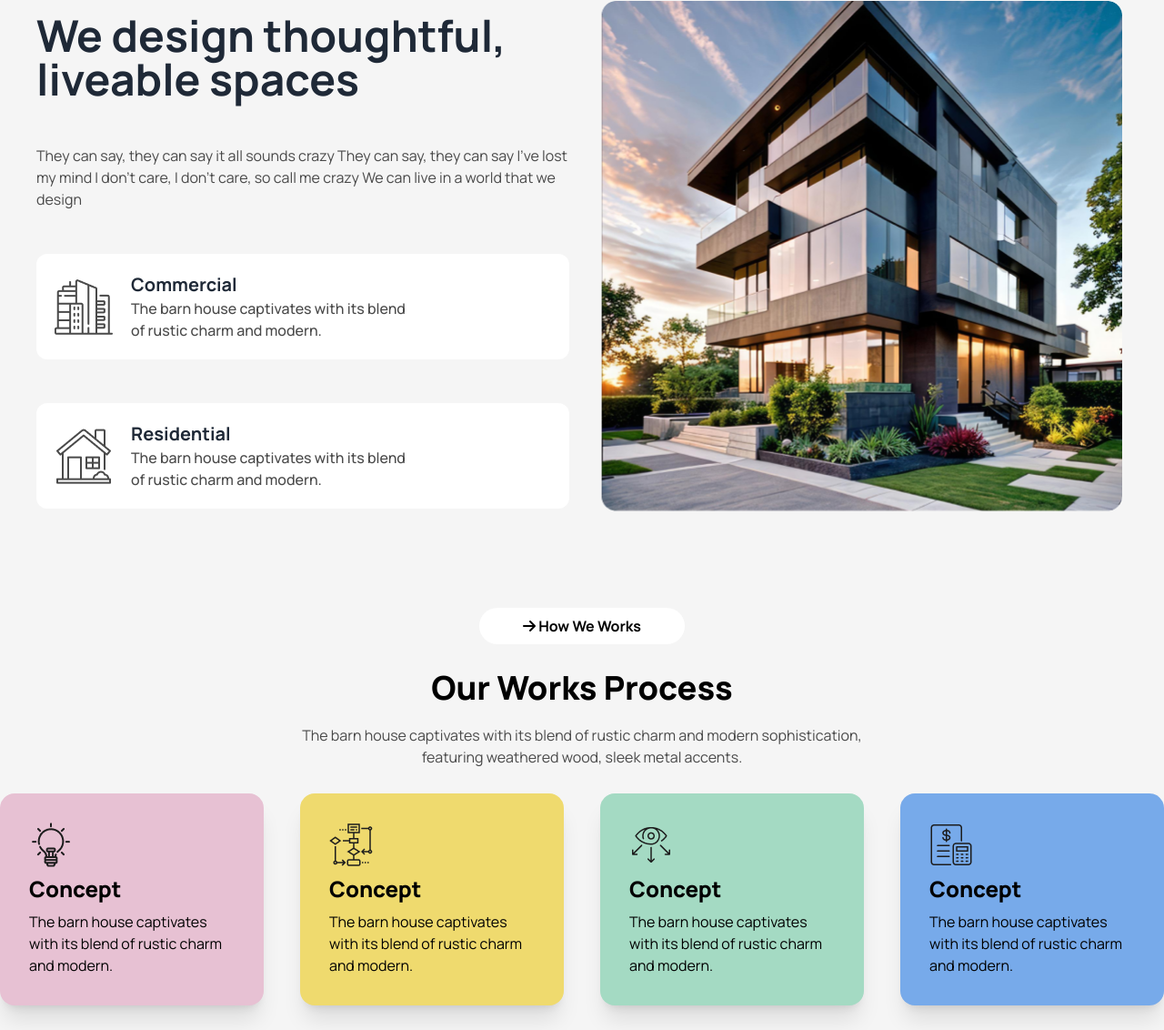
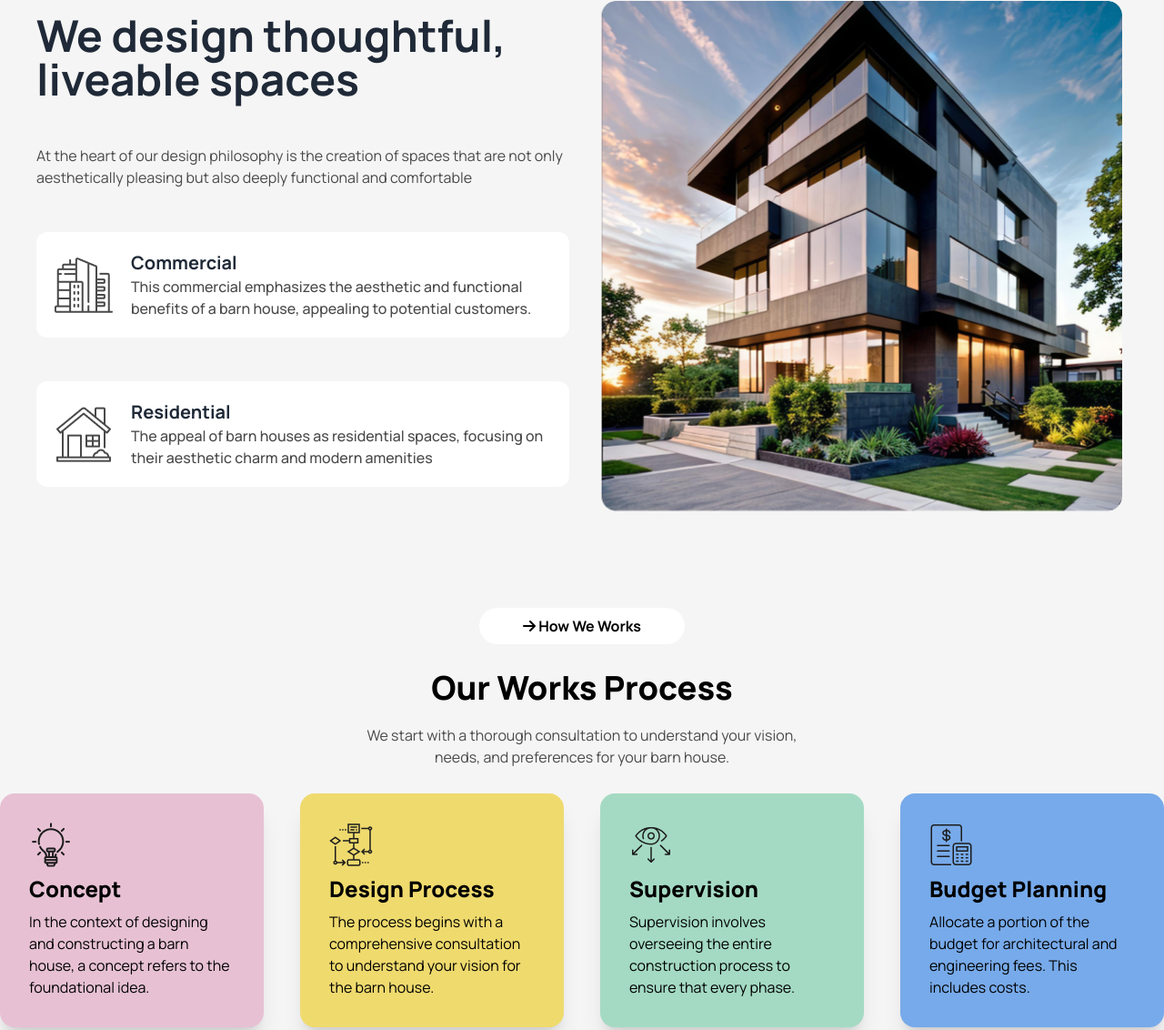
Before and after one commit to MeghlaB/Assingment-03, a plain HTML site: page index.html in a window 1280 px wide. Shown: the part 895-2027 px from the top of the page at 91% size. Drawn offline with nearby package versions, Linux system fonts and the light colour scheme.

Commit message:
description added

```diff
--- a/index.html
+++ b/index.html
@@ -89,15 +89,15 @@
             </div>
           </div>
           <!-- banner -->
-          <div class="text-center space-y-9 py-4  lg:px-0 ">
+          <div class="text-center space-y-9 py-4  px-3 lg:px-0 ">
             <!-- banner-image -->
             <div class="flex justify-center">
               <img src="./assets/banner.png" alt="">
             </div>
             <!-- text-container -->
-             <div class="space-y-5">
+             <div class="space-y-5 ">
                 <h2 class=" text-3xl lg:text-6xl font-extrabold text-black">A barn house of this design has a <br> striking appearance</h2>
-                <p class="text-dark">The barn house captivates with its blend of rustic charm and modern sophistication, featuring weathered wood, <br>sleek metal accents, and large windows that flood the space with natural light.</p>
+                <p class="text-dark">This barn house design features a blend of timeless elegance and simplicity. The exterior  showcases  <br> classic barn elements,  such as a gabled roof and exposed timber framing.</p>
                 <button class="btn btn-wide rounded-3xl text-xl w-80 lg:w-52 font-extrabold hover:bg-primary bg-[#ABEF5F80]">View Details <i class="fa-solid fa-arrow-right   border px-2 py-2 rounded-full w-[35px] h-[35px] bg-primary -rotate-45"></i></button>
              </div>
           </div>
@@ -114,22 +114,19 @@
         <div class=" container mx-auto px-3 lg:px-10  grid grid-cols-1 lg:grid-cols-2 gap-7">
           <div class="pt-5 lg:pt-5 space-y-12 ">
             <h3 class=" text-2xl text-center lg:text-5xl lg:text-left space-y-10 font-bold">We design thoughtful, liveable spaces</h3>
-            <p class="text-dark text-base text-center lg:text-left"> They can say, they can say it all sounds crazy
-              They can say, they can say I've lost my mind
-              I don't care, I don't care, so call me crazy
-              We can live in a world that we design</p>
-              <div class="flex items-center bg-white rounded-xl px-5 py-5 space-x-5">
+            <p class="text-dark text-base text-center lg:text-left"> At the heart of our design philosophy is the creation of spaces that are not only aesthetically pleasing but also deeply functional and comfortable</p>
+            <div class="flex items-center bg-white rounded-xl px-5 py-5 space-x-5">
                  <img src="./assets/commercial.png" alt="">
                   <div class="">
                     <h1 class="text-xl font-bold">Commercial</h1>
-                    <p class="text-dark font-medium">The barn house captivates with its blend <br> of rustic charm and modern.</p>
+                    <p class="text-dark font-medium text-left">This commercial emphasizes the aesthetic and functional benefits of a barn house, appealing to potential customers.</p>
                   </div>
             </div>
             <div class="flex items-center bg-white rounded-xl px-2 py-2 lg:px-5 lg:py-5 space-x-5">
                  <img src="./assets/residential.png" alt="">
                   <div>
                     <h1 class="text-xl font-bold">Residential</h1>
-                    <p class="text-dark font-medium ">The barn house captivates with its blend <br> of rustic charm and modern.</p>
+                    <p class="text-dark font-medium text-left ">The appeal of barn houses as residential spaces, focusing on their aesthetic charm and modern amenities</p>
                   </div>
             </div>
           </div>
@@ -146,7 +143,7 @@
         <!-- titile -->
         <div class="text-center space-y-5 px-2 py-2 lg:px-0 lg:py-0">
           <h3 class="text-3xl lg:text-4xl font-extrabold text-black">Our Works Process</h3>
-          <p class="text-dark text-bs">The barn house captivates with its blend of rustic charm and modern  sophistication, <br> featuring weathered wood, sleek metal accents.</p>
+          <p class="text-dark text-bs">We start with a thorough consultation to  understand your vision, <br> needs, and preferences for your barn house.</p>
         </div>
         <!-- card-design -->
         <div class=" px-5 lg:px-0 lg:grid  grid-cols-1 lg:grid-cols-4 gap-10 flex flex-col items-center justify-center">
@@ -155,31 +152,31 @@
             <div class="card-body">
               <img class="w-12" src="./assets/concept.png" alt="">
               <h2 class="card-title text-black text-2xl font-extrabold">Concept</h2>
-              <p class="text-bs text-black">The barn house captivates with its blend of rustic charm and modern.</p>
+              <p class="text-bs text-black">In the context of designing and constructing a barn house, a concept refers to the foundational idea.</p>
             </div>
           </div>
           <!-- card2 -->
           <div class="card bg-base-100 bg-card2  shadow-xl">
             <div class="card-body">
               <img class="w-12" src="./assets/flow-chart.png" alt="">
-              <h2 class="card-title text-black text-2xl font-extrabold">Concept</h2>
-              <p class="text-bs text-black">The barn house captivates with its blend of rustic charm and modern.</p>
+              <h2 class="card-title text-black text-2xl font-extrabold">Design Process</h2>
+              <p class="text-bs text-black">The process begins with a comprehensive consultation to understand your vision for the barn house.</p>
             </div>
           </div>
           <!-- card3 -->
            <div class="card bg-base-100 bg-card3  shadow-xl">
             <div class="card-body">
               <img class="w-12" src="./assets/vision.png" alt="">
-              <h2 class="card-title text-black text-2xl font-extrabold">Concept</h2>
-              <p class="text-bs text-black">The barn house captivates with its blend of rustic charm and modern.</p>
+              <h2 class="card-title text-black text-2xl font-extrabold">Supervision</h2>
+              <p class="text-bs text-black">Supervision involves overseeing the entire construction process to ensure that every phase. </p>
             </div>
           </div>
           <!-- card4 -->
          <div class="card bg-base-100 bg-card4  shadow-xl">
             <div class="card-body">
               <img class="w-12" src="./assets/budget-planning.png" alt="">
-              <h2 class="card-title text-black text-2xl font-extrabold">Concept</h2>
-              <p class="text-bs text-black">The barn house captivates with its blend of rustic charm and modern.</p>
+              <h2 class="card-title text-black text-2xl font-extrabold">Budget Planning</h2>
+              <p class="text-bs text-black">Allocate a portion of the budget for architectural and engineering fees. This includes costs.</p>
             </div>
           </div>
         </div>
@@ -190,7 +187,7 @@
         <div class="text-center space-y-4 px-3 lg:px-0">
           <button class=" border border-none bg-[#ABEF5F33] rounded-full px-12 py-2 font-bold text-bs text-black"><i class="fa-solid fa-arrow-right"></i>Explore our Latest works</button>
           <h1 class=" text-3xl capitalize lg:text-5xl font-extrabold">Our Latest Portfolio</h1>
-          <p class="tect-dark">The barn house captivates with its blend of rustic charm and modern sophistication, <br> featuring weathered wood, sleek metal accents.</p>
+          <p class="tect-dark">These homes feature traditional barn aesthetics paired with contemporary amenities, <br> creating a unique and inviting living space..</p>
         </div>
         <!-- card -->
         <div
@@ -202,7 +199,7 @@
                 </div>
                 <div class=" w-full lg:w-[60%]">
                     <h1 class="text-4xl font-extrabold text-black">Commercial</h1>
-                    <p class="text[18px] ">The barn house captivates with its blend of rustic charm and modern. The barn house captivates with its blend of rustic charm and modern .</p>
+                    <p class="text[18px] ">Our barn houses feature classic architectural elements such as exposed timber beams, spacious open plans, and high ceilings.</p>
                     <button class="py-4 text-xl font-extrabold text-black items-center flex gap-3 hover:bg-primary hover:p-4 hover:rounded-lg">View details  <i class="fa-solid fa-arrow-right text-xl  border px-3 py-1 rounded-full w-[40px] h-[40px] bg-primary -rotate-45"></i></button>
                 </div>
             </div>
@@ -220,7 +217,7 @@
                 </div>
                 <div class="w-full lg:w-[60%]">
                     <h1 class="text-4xl pt-3 font-extrabold text-black">Commercial</h1>
-                    <p class="text-[18px]">The barn house captivates with its blend of rustic charm and modern. The barn house captivates with its blend of rustic charm and modern.</p>
+                    <p class="text-[16px]">Our barn houses offer exceptional value by combining classic design with modern functionality, making them a smart investment.</p>
                     <button class="py-4 text-xl font-extrabold text-black items-center flex gap-3 hover:bg-primary hover:p-4 hover:rounded-lg">View details  <i class="fa-solid fa-arrow-right text-xl  border px-3 py-1 rounded-full w-[40px] h-[40px] bg-primary hover:bg-red-950 -rotate-45"></i></button>
                 </div>
             </div>
@@ -312,7 +309,7 @@
           <div class="pt-5 text-center space-y-5 " >
             <button class=" border bg-[#ABEF5F33] rounded-full px-12 py-2 font-bold text-bs text-black"><i class="fa-solid fa-arrow-right"></i>  Let's Contact</button>
                <h3 class=" text-2xl lg:text-5xl font-extrabold text-black">Let’s Discuss Next Project</h3>
-               <p class=" text-base text-dark">The barn house captivates with its  blend of rustic  charm and  modern  sophistication,<br> featuring weathered wood, sleek metal accents.</p>
+               <p class=" text-base text-dark"> A comprehensive overview of the steps involved in discussing and planning your   next barn <br> house project, emphasizing collaboration and customization.</p>
           </div>
           <div class=" flex justify-center items-center  mx-auto ">
             <div class=" pt-5 grid grid-cols-1 lg:grid-cols-2 gap-10 w-[850px] lg:w-[850px] ">
@@ -334,8 +331,7 @@
         <div class="footer-start text-center pt-4 lg:pt-8 space-y-4">
           <i class="fa-solid fa-arrow-right text-xl  border px-2 py-1 rounded-full w-[35px] h-[35px] bg-primary -rotate-45"></i>
           <a class="btn btn-ghost text-2xl text-white font-extrabold">Rinterio</a>
-          <p class="text-dark  text-[16px]">The barn house captivates with its blend of rustic charm and modern sophistication <br>
-             featuring weathered wood, sleek metal accents.</p>
+          <p class="text-dark  text-[16px]">Barn houses often use timber framing or post and beam construction, <br> which provides a sturdy and aesthetic structure.</p>
         </div>
         <div class=" flex flex-col lg:flex-row justify-center items-center gap-4 lg:gap-20 py-4 ">
           <p class="hover:text-primary hover:font-bold text-white  ">Home</p>
```
